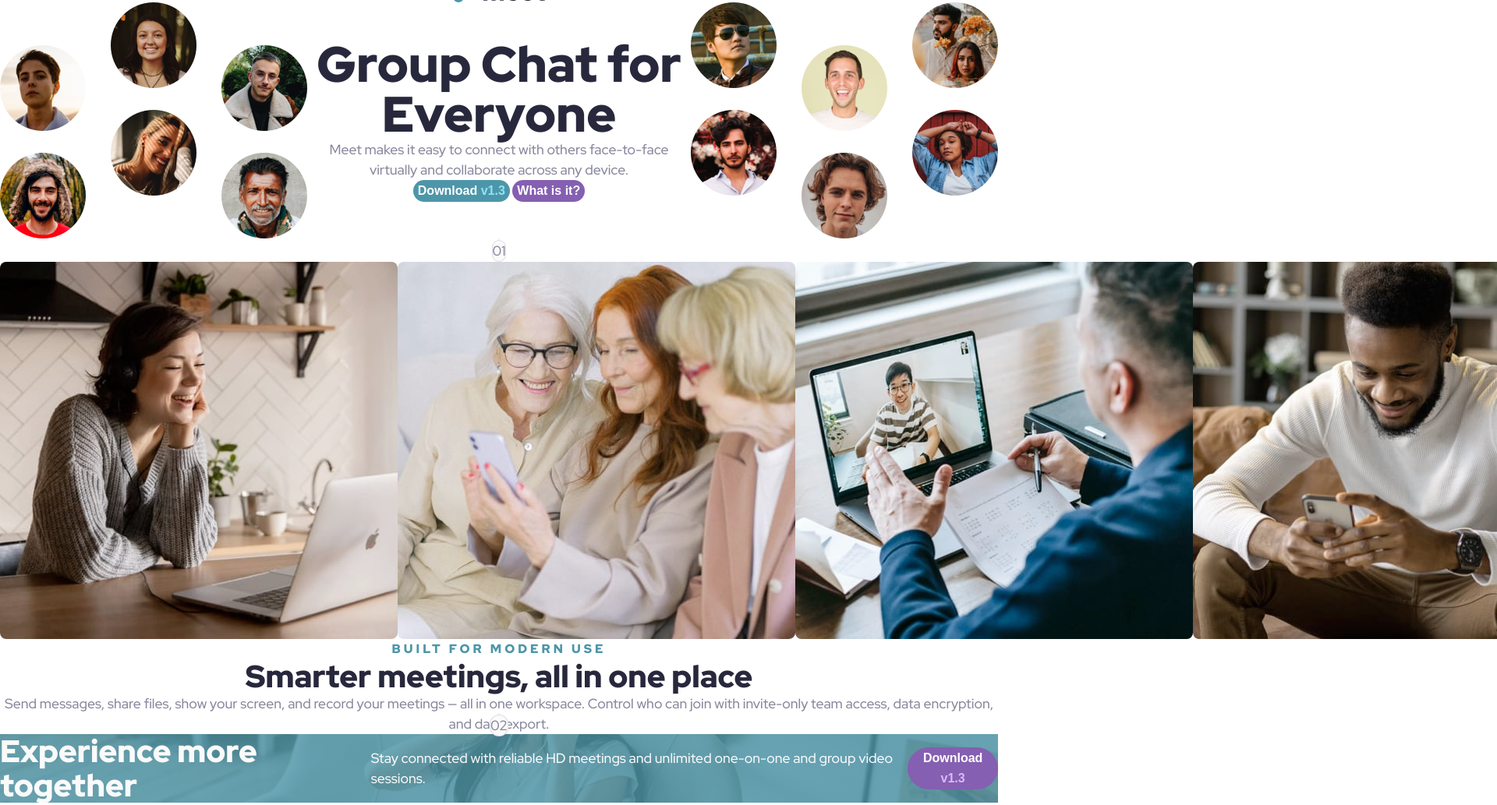
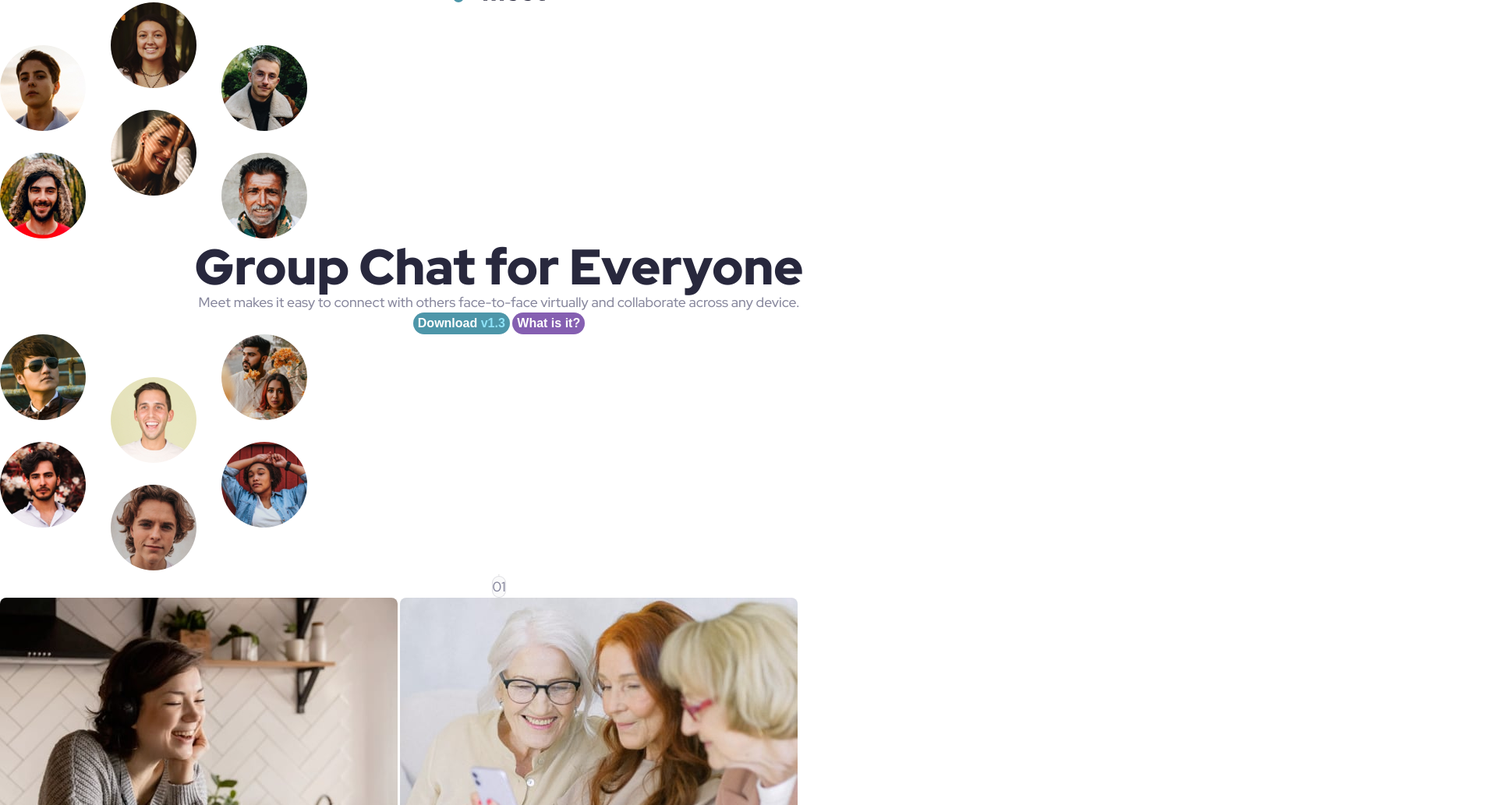
Before and after one commit to Ryan-C-Moses/meet-landing-page-app, a plain HTML site: page index.html in a window 1280 px wide. Shown: the part 25-1058 px from the top of the page at 78% size, 1920 px wide, since content can reach past the window. Drawn offline with Linux system fonts and the light colour scheme.

Commit message:
Commented out some display declarations

```diff
--- a/style.css
+++ b/style.css
@@ -118,9 +118,9 @@ header {
 
 .first-section {
   /* min-height: 26vh; */
-  display: flex;
-  justify-content: space-between;
-  align-items: center;
+  /* display: flex; */
+  /* justify-content: space-between; */
+  /* align-items: center; */
   /* margin-bottom: 117px; */
   overflow: hidden;
 }
@@ -212,7 +212,7 @@ header {
 }
 
 .second-section {
-  display: flex;
+  /* display: flex; */
   /* margin-top: 64px; */
   /* margin-bottom: 80px; */
 }
```
